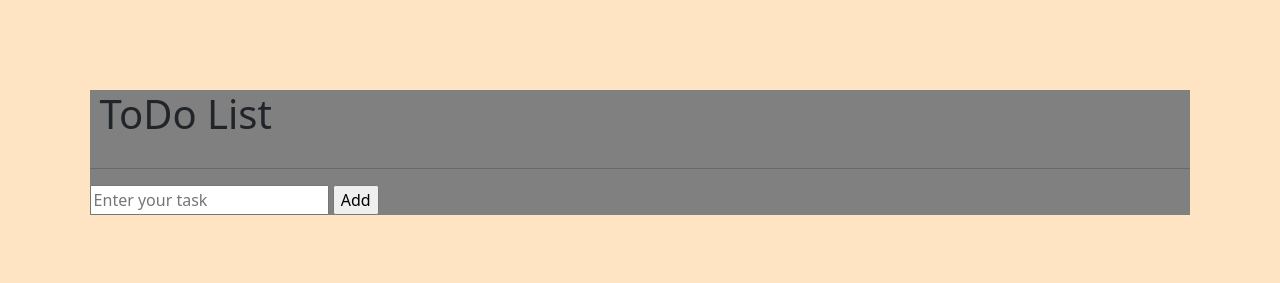
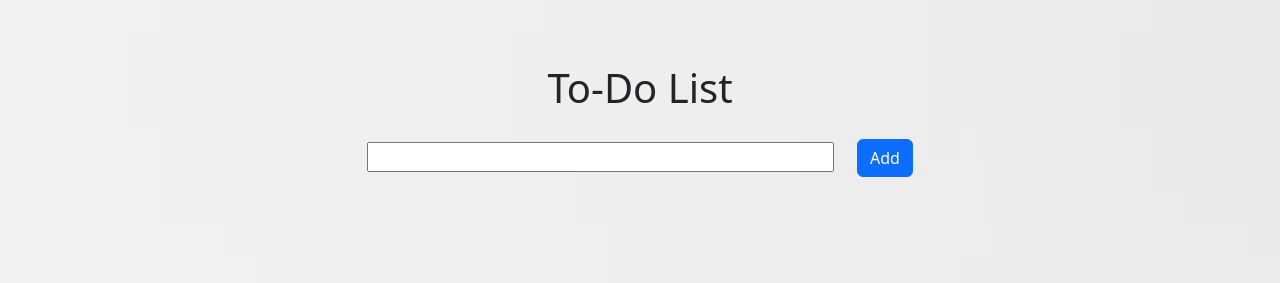
Before and after one commit to DorBergel/To-Do-List, a plain HTML site: page index.html in a window 1280 px wide. Drawn offline with nearby package versions, Linux system fonts and the light colour scheme.

Commit message:
new flow

```diff
--- a/index.html
+++ b/index.html
@@ -1,24 +1,25 @@
-<!doctype html>
+<!DOCTYPE html>
 <html>
+<head>
+    <meta charset="UTF-8" />
+    <title>To-Do List</title>
 
-<head>
-    <title>TO-DO List</title>
-    <meta name="description" content="Our first page">
-    <meta name="keywords" content="html tutorial template">
-    <link rel="stylesheet" href="styles.css">
+    <link rel="stylesheet" href="styles/style.css">
+    <link href="https://cdn.jsdelivr.net/npm/bootstrap@5.3.1/dist/css/bootstrap.min.css" rel="stylesheet" integrity="sha384-4bw+/aepP/YC94hEpVNVgiZdgIC5+VKNBQNGCHeKRQN+PtmoHDEXuppvnDJzQIu9" crossorigin="anonymous">
     <script src="index.js"></script>
-    <link href="https://cdn.jsdelivr.net/npm/bootstrap@5.3.0/dist/css/bootstrap.min.css" rel="stylesheet" integrity="sha384-9ndCyUaIbzAi2FUVXJi0CjmCapSmO7SnpJef0486qhLnuZ2cdeRhO02iuK6FUUVM" crossorigin="anonymous">
 </head>
+<body>
+    <div class="plate">
+        <div class="header_div">
+            <h1>To-Do List</h1>
+        </div>
+        <div class="input_div">
+            <input type="text" id="task_name_input">
+            <input type="button" class="btn btn-primary" value="Add" onclick="addTask()">
+        </div>
+        <div id="list_div"></div>
+    </div>
 
-<body>
-    <div id="Plate">
-        <h1 id="header">ToDo List</h1>
-        <hr>
-        <input type="text" id="userInput" placeholder="Enter your task">
-        <span><input type="button" value="Add" onclick="newElement()"></span>
 
-        <ul id="mainList" class="list-group"></ul>
-    </div>
 </body>
-
 </html>
--- a/index.js
+++ b/index.js
@@ -1,45 +1,25 @@
-var close = document.getElementsByClassName('close_btn');
-var check_box_i = document.getElementsByClassName('form-check-input');
-var i;
 
-function newElement(){
-  let uInput = document.getElementById('userInput').value;
-  let li = document.createElement('li');
-  let t = document.createTextNode(uInput);
-  let check_btn = document.createElement('input')
 
-  check_btn.className = 'form-check-input';
-  check_btn.type = "checkbox";
+function addTask(){
 
-  li.appendChild(check_btn);
-  li.appendChild(t);
-  li.className = 'list-group-item';
+    user_input = document.getElementById('task_name_input').value;
+    document.getElementById('task_name_input').value = "";
 
-  if(uInput == ""){
-    alert("Please enter text");
+    if(user_input == ""){
+        alert("Please enter your task");
     }
     else{
-    document.getElementById('mainList').appendChild(li);
-  }
+        div_parent = document.getElementById('list_div');
 
+        task_div = document.createElement('div');
 
+        i_check_btn = document.createElement('input');
+        i_text_span = document.createElement('span');
+        i_close_btn = document.createElement('span');
 
-  document.getElementById('userInput').value = "";
-
-  let span = document.createElement('span');
-  t = document.createTextNode('\u00D7');
-  span.className = "close_btn";
-
-  span.appendChild(t);
-  li.appendChild(span);
-
-  for(i=0;i<close.length; i++)
-  {
-    close[i].onclick = function(){
-      let current_li = this.parentElement;
-      current_li.style.display = 'none';
-    }
-    check_box_i[i].onclick = function(){
+        i_check_btn.type = 'checkbox';
+        i_check_btn.className = 'task_check_btn';
+        i_check_btn.onclick = function(){
             if(this.checked){
                 this.parentElement.style = 'text-decoration: line-through';
             }
@@ -47,5 +27,26 @@ function newElement(){
                 this.parentElement.style = 'text-decoration: none';
             }
         }
+
+
+        i_text_span.appendChild(document.createTextNode(user_input));
+
+        i_close_btn.className = 'close_btn';
+        img = document.createElement('img');
+        img.setAttribute('src', 'styles/close.png');
+        img.setAttribute('class', 'close_btn');
+        i_close_btn.appendChild(img);
+        i_close_btn.onclick = function(){
+            this.parentElement.style.display = 'none';
         }
+
+        task_div.className = 'alert alert-secondary';
+
+        task_div.appendChild(i_check_btn);
+        task_div.appendChild(i_text_span);
+        task_div.appendChild(i_close_btn);
+
+        div_parent.appendChild(task_div);
     }
+
+}
--- a/styles.css
+++ /dev/null
@@ -1,16 +0,0 @@
-body{
-    background-color: bisque !important;
-}
-
-#header{
-    margin: 30px 10px;
-}
-
-#Plate{
-    background-color: gray;
-    margin: 7%;
-}
-
-.close_btn{
-    float: right;
-}
--- /dev/null
+++ b/styles/style.css
@@ -0,0 +1,39 @@
+.plate{
+    padding: 5% 12%;
+    /* background-color: blue; */
+}
+
+.header_div{
+    /* background-color: red; */
+    text-align: center;
+}
+
+.input_div{
+    text-align: center;
+    padding: 2% 2% 4% 2%;
+    /* background-color: green; */
+}
+
+#task_name_input{
+    margin-right: 2%;
+    width: 50%;
+}
+
+.task_check_btn{
+    margin: 2%;
+}
+
+.close_btn{
+    margin: 1.5%;
+    float: right;
+    width: 25px;
+    height: 25px;
+}
+
+#list_div{
+    margin: 0% 22%;
+}
+
+body{
+    background-image: url('background.avif');
+}
```
Also changed, not shown: styles/background.avif (added), styles/close.png (added), 1 other file. Lines whose indentation alone changed are shown as unchanged.
